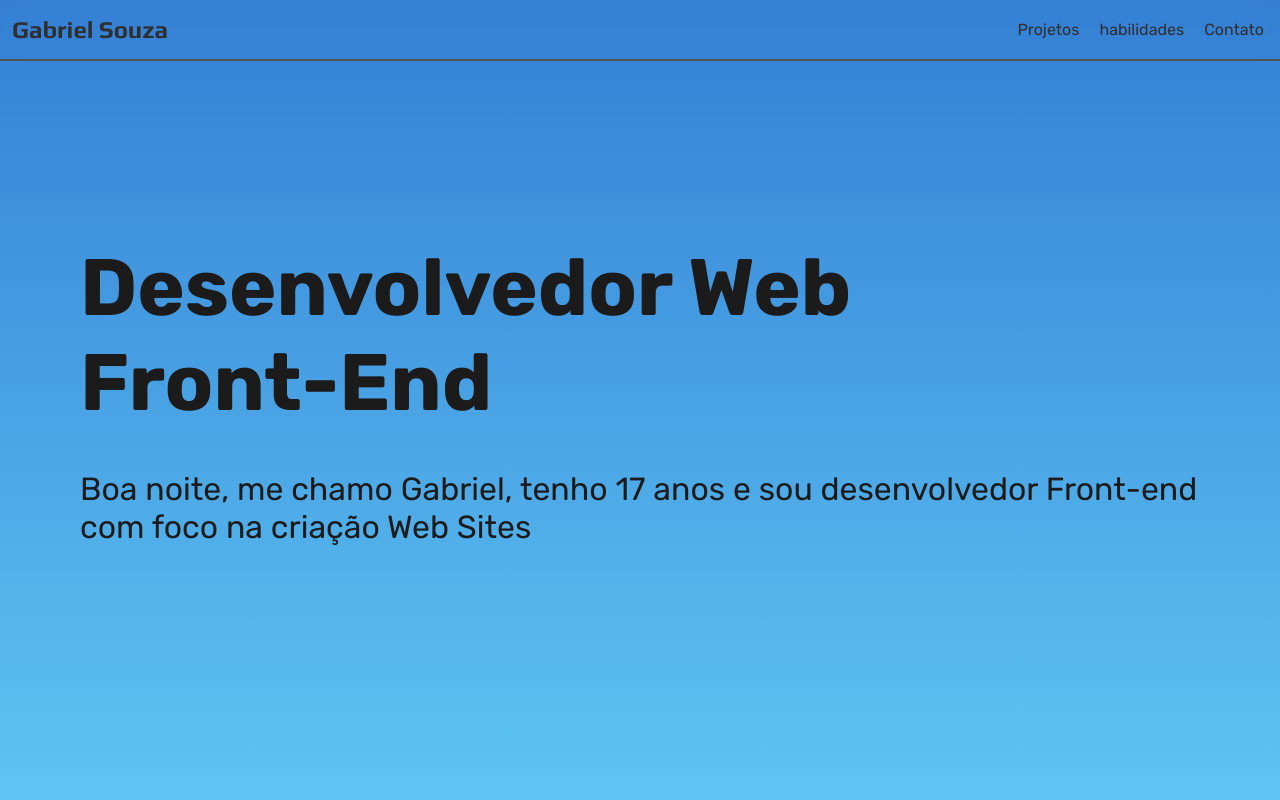
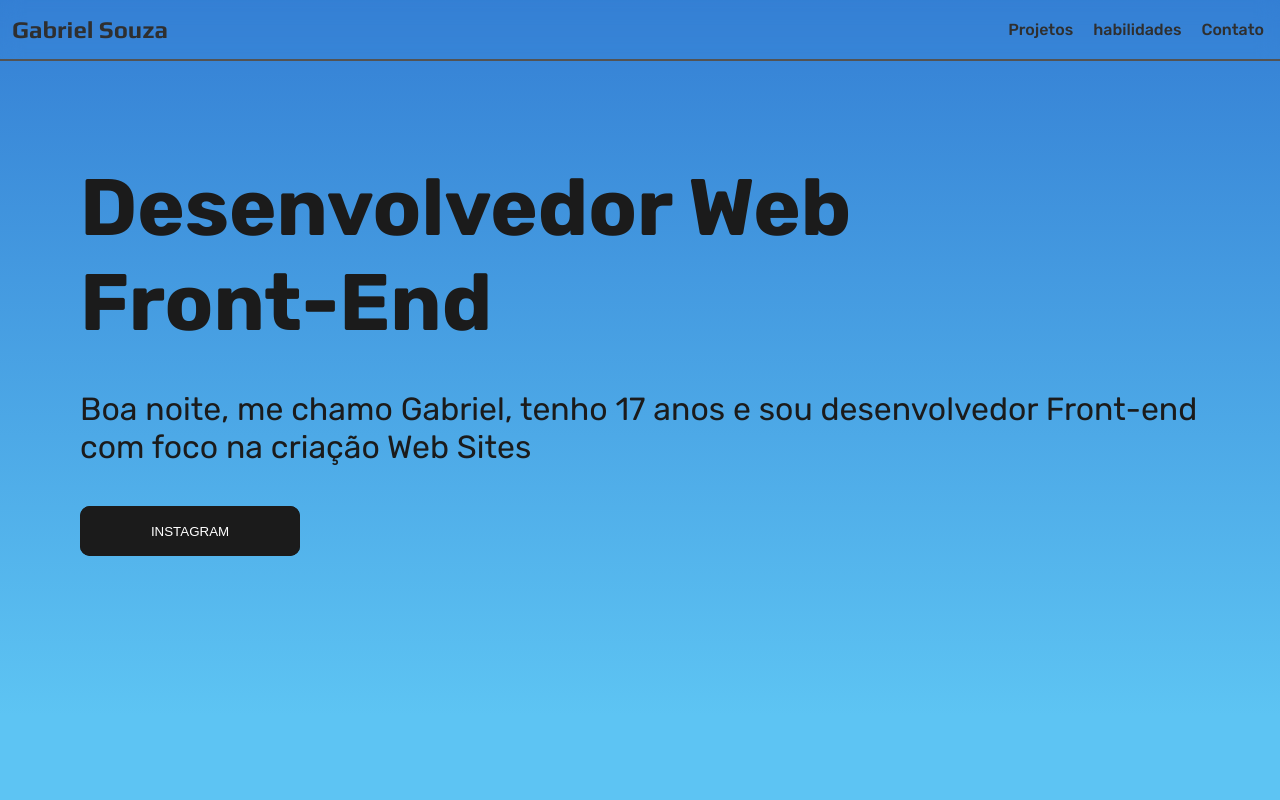
Before and after one commit to GabrielCS123/Meu-portifolio, a plain HTML site: page index.html in a window 1280 px wide. Shown: the top 800 px of the page. Drawn offline with Linux system fonts and the light colour scheme.

Commit message:
botao instagram

```diff
--- a/estilos/footer.css
+++ b/estilos/footer.css
@@ -15,8 +15,6 @@ footer {
     align-items: center;
     margin: 0em -1em -1em -1em;
     padding: 10em 5em;
-    /*background: linear-gradient(0deg, #e1ecd6, #aee1d3);
-    background: linear-gradient(0deg, #5dc4f3, #2158ec);*/
     background-color: #5dc4f3;
     background: linear-gradient(0deg, #c1e0f0, #5dc4f3);
     margin-top: -1px;
@@ -58,7 +56,7 @@ footer {
 
 #contato li a:hover {
     transition: opacity 0.3s ease;
-    color: rgb(204, 202, 202);
+    color: rgb(0, 0, 0);
 }
 
 @media screen and (max-width: 1100px) {
--- a/estilos/header.css
+++ b/estilos/header.css
@@ -20,7 +20,8 @@
     margin-left: 1em;
     text-decoration: none;
     font-family: "Rubik", sans-serif;
-    color: rgb(47, 47, 47);;
+    color: rgb(47, 47, 47);
+    font-weight: 500;
 }
 
 .titulo_header {
@@ -32,7 +33,7 @@
 
 .titulo_header a {
     text-decoration: none;
-    color: rgb(47, 47, 47);;
+    color: rgb(47, 47, 47);
 }
 
 .link_header:hover {
@@ -62,6 +63,7 @@
 .link_menu_aberto {
     margin: 1em;
     color: rgb(47, 47, 47);;
+    font-weight: 500;
     text-decoration: none;
     font-family: "Rubik", sans-serif;
 }
--- a/estilos/main.css
+++ b/estilos/main.css
@@ -5,9 +5,7 @@ main {
 
 .secao_principal {
     margin: 0 -1em;
-    padding: 15em 5em;
-    /*background: linear-gradient(0deg, #49cccc, #16c1c8);
-    background: linear-gradient(0deg, #0b3ac5, #002bb1);*/
+    padding: 10em 5em;
     background: linear-gradient(0deg, #5dc4f3, #347fd4);
 }
 
@@ -25,14 +23,83 @@ main {
     color: #1b1b1b;
 }
 
+/*botao intagram*/
+
+.container_botao_instagram {
+    margin-top: 3em;
+}
+
+.container_botao_instagram {
+    width: 220px;
+    height: 50px;
+    border: none;
+    outline: none;
+    color: #fff;
+    background: #111;
+    cursor: pointer;
+    position: relative;
+    z-index: 0;
+    border-radius: 10px;
+}
+
+.container_botao_instagram a {
+    color: white;
+    text-decoration: none;
+}
+
+.container_botao_instagram:before {
+    content: '';
+    background: linear-gradient(45deg, #833ab4, #fd1d1d, #fcb045, #ffdc80, #ff00cc, #e1306c, #c13584);
+    position: absolute;
+    top: -4px;
+    left:-4px;
+    background-size: 400%;
+    z-index: -1;
+    filter: blur(5px);
+    width: calc(100% + 8px);
+    height: calc(100% + 8px);
+    animation: glowing 20s linear infinite;
+    opacity: 0;
+    transition: opacity .3s ease-in-out;
+    border-radius: 10px;
+}
+
+.container_botao_instagram:active {
+    color: #000
+}
+
+.container_botao_instagram:active:after {
+    background: transparent;
+}
+
+.container_botao_instagram:hover:before {
+    opacity: 1;
+}
+
+.container_botao_instagram:after {
+    z-index: -1;
+    content: '';
+    position: absolute;
+    width: 100%;
+    height: 100%;
+    background: #1b1b1b;
+    left: 0;
+    top: 0;
+    border-radius: 10px;
+}
+
+@keyframes glowing {
+    0% { background-position: 0 0; }
+    50% { background-position: 400% 0; }
+    100% { background-position: 0 0; }
+}
+
 #projetos {
     display: flex;
     flex-direction: column;
     align-items: center;
     margin: 0em -1em;
     padding: 10em 5em;
-    /*background: linear-gradient(0deg, #7cd7cf, #49cccc);
-    background: linear-gradient(0deg, #1649d8, #0b3ac5);*/
     background-color: #5dc4f3;
     margin-top: -1px;
 }
@@ -43,8 +110,6 @@ main {
     align-items: center;
     margin: 0em -1em;
     padding: 10em 5em;
-    /*background: linear-gradient(0deg, #aee1d3, #7cd7cf);
-    background: linear-gradient(0deg, #2158ec, #1649d8);*/
     background-color: #5dc4f3;
     margin-top: -1px;
 }
@@ -108,7 +173,7 @@ main {
     transition: opacity 0.3s ease;
 }
 
-.imagem_video:hover .texto_video  {
+.imagem_video:hover .texto_video {
     opacity: 1;
 }
 
@@ -162,12 +227,14 @@ main {
         text-align: center;
     }
 
-    .lista_projetos, .lista_habilidades {
+    .lista_projetos,
+    .lista_habilidades {
         display: flex;
         flex-direction: column;
     }
 
-    .titulo_projetos_main, .titulo_habilidades_main {
+    .titulo_projetos_main,
+    .titulo_habilidades_main {
         font-size: 2em;
     }
 
--- a/index.html
+++ b/index.html
@@ -23,6 +23,13 @@
             <h2 class="titulo_secao_principal">Desenvolvedor Web <br> Front-End</h2>
             <div class="texto_principal"> <a id="texto-dia"></a>, me chamo Gabriel, tenho 17 anos e sou desenvolvedor
                 Front-end com foco na criação Web Sites </p>
+
+                <a class="botao_instagram" target="_blank" href="https://www.instagram.com/csouza.dev/">
+                <button class="container_botao_instagram">
+                        INSTAGRAM
+                    </button>
+                </a>
+
         </section>
 
         <section id="projetos">
@@ -32,7 +39,8 @@
                 <li class="projeto">
                     <p>Replica do Youtube</p>
                     <div class="imagem imagem_video">
-                        <div class="texto_video"><a target="_blank" href="https://youtube-azure-pi.vercel.app/">Ver Projeto</a></div>
+                        <div class="texto_video"><a target="_blank" href="https://youtube-azure-pi.vercel.app/">Ver
+                                Projeto</a></div>
                         <img src="imagems/replica-youtube.png" alt="imagem site replica do youtube">
                     </div>
                 </li>
@@ -40,7 +48,8 @@
                 <li class="projeto">
                     <p>Jogo Dino</p>
                     <div class="imagem imagem_video">
-                        <div class="texto_video"><a target="_blank" href="https://jogo-dino-kappa.vercel.app/index.html">Ver Projeto</a></div>
+                        <div class="texto_video"><a target="_blank"
+                                href="https://jogo-dino-kappa.vercel.app/index.html">Ver Projeto</a></div>
                         <img src="imagems/dino.png" alt="imagem site jogo dino">
                     </div>
                 </li>
@@ -48,7 +57,8 @@
                 <li class="projeto">
                     <p>Player de musica</p>
                     <div class="imagem imagem_video">
-                        <div class="texto_video"><a target="_blank" href="https://player-de-musica-one.vercel.app/">Ver Projeto</a></div>
+                        <div class="texto_video"><a target="_blank" href="https://player-de-musica-one.vercel.app/">Ver
+                                Projeto</a></div>
                         <img src="imagems/player-de-musica.png" alt="imagem site player de musica">
                     </div>
                 </li>
@@ -96,11 +106,16 @@
 
             <h2 class="titulo_contato_main">Entre em Contato</h2>
             <ul id="contato">
-                <li> <img src="imagems/whatsapp.png" alt="icone whatsapp"> <a target="_blank" href="https://api.whatsapp.com/send?phone=556993060826">Whatzapp</a></li>
-                <li> <img src="imagems/instagram.png" alt="icone instagram"> <a target="_blank" href="https://www.instagram.com/cordeirosouzagabriel/">Instagram</a></li>
-                <li> <img src="imagems/linkedin.png" alt="icone linkedin"> <a target="_blank" href="https://www.linkedin.com/in/gabriel-cordeiro-32838b2a9/">Linkedin</a></li>
-                <li> <img src="imagems/github.png" alt="icone github"> <a target="_blank" href="https://github.com/GabrielCS123">GitHub</a></li>
-                <li> <img src="imagems/email.png" alt="icone email"> <a target="_blank" href="mailto:gabrielsouzacordeirodev@gmail.com">Email</a></li>
+                <li> <img src="imagems/instagram.png" alt="icone instagram"> <a target="_blank"
+                        href="https://www.instagram.com/cordeirosouzagabriel/">Instagram pessoal</a></li>
+                <li> <img src="imagems/whatsapp.png" alt="icone whatsapp"> <a target="_blank"
+                        href="https://api.whatsapp.com/send?phone=556993060826">Whatzapp</a></li>
+                <li> <img src="imagems/linkedin.png" alt="icone linkedin"> <a target="_blank"
+                        href="https://www.linkedin.com/in/gabriel-cordeiro-32838b2a9/">Linkedin</a></li>
+                <li> <img src="imagems/github.png" alt="icone github"> <a target="_blank"
+                        href="https://github.com/GabrielCS123">GitHub</a></li>
+                <li> <img src="imagems/email.png" alt="icone email"> <a target="_blank"
+                        href="mailto:gabrielsouzacordeirodev@gmail.com">Email</a></li>
             </ul>
 
             <!--
```
